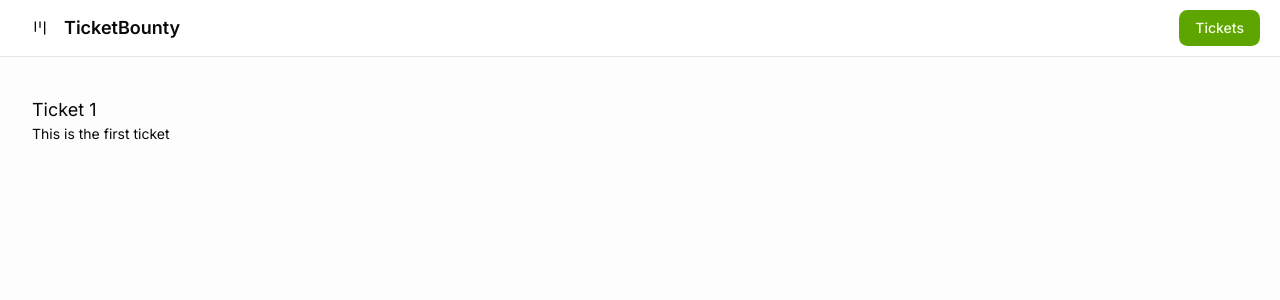
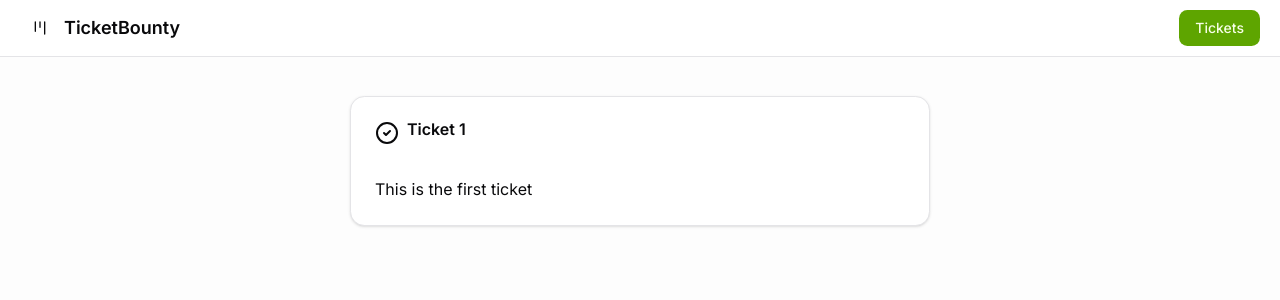
Before and after one commit to jorgekairiyama/the-road-to-next-app, a Next.js app: page /tickets/1 in a window 1280 px wide. Shown: the top 300 px of the page. Built offline with nearby package versions, Linux system fonts and the light colour scheme.

Commit message:
57 Reuse ticket item

```diff
--- a/src/app/tickets/[ticketId]/page.tsx
+++ b/src/app/tickets/[ticketId]/page.tsx
@@ -2,6 +2,7 @@
 import { Placeholder } from "@/src/components/placeholder";
 import { Button } from "@/src/components/ui/button";
 import { initialTickets } from "@/src/data";
+import { TicketItem } from "@/src/features/ticket/components/ticket-item";
 import { ticketsPath } from "@/src/paths";
 
 type TicketPageProps = {
@@ -27,9 +28,8 @@
     }
 
     return (
-        <div>
-            <h2 className="text-lg">{ticket.title}</h2>
-            <p className="text-sm">{ticket.content}</p>
+        <div className="flex justify-center animate-fade-in-from-top">
+            <TicketItem ticket={ticket} isDetail />
         </div>
     );
 };
--- a/src/features/ticket/components/ticket-item.tsx
+++ b/src/features/ticket/components/ticket-item.tsx
@@ -1,3 +1,4 @@
+import clsx from "clsx";
 import { LucideSquareArrowOutUpRight } from "lucide-react";
 import Link from "next/link";
 import { Button } from "@/src/components/ui/button";
@@ -8,8 +9,9 @@
 
 type TicketItemProps = {
     ticket: Ticket;
+    isDetail?: boolean;
 };
-const TicketItem = ({ ticket }: TicketItemProps) => {
+const TicketItem = ({ ticket, isDetail }: TicketItemProps) => {
     const detailButton = (
         <Button variant="outline" size="icon" asChild>
             <Link href={ticketPath(ticket.id)}>
@@ -18,7 +20,13 @@
         </Button>
     );
     return (
-        <div className="w-full max-w-[420px] flex gap-x-1">
+        <div
+            className={
+                clsx("w-full flex gap-x-1", {
+                    "max-w-[580px]": isDetail,
+                    "max-w-[420px]": !isDetail
+                })
+            }>
             <Card className="w-full">
                 <CardHeader>
                     <CardTitle className="flex gap-x-2">
@@ -32,10 +40,8 @@
                     </span>
                 </CardContent>
             </Card >
-            <div className="flex flex-col gap-y-1">
-                {detailButton}
-            </div>
-        </div>
+            {isDetail ?? <div className="flex flex-col gap-y-1">{detailButton}</div>}
+        </div >
     );
 }
 
```
